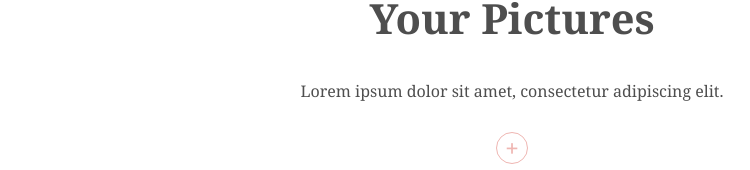
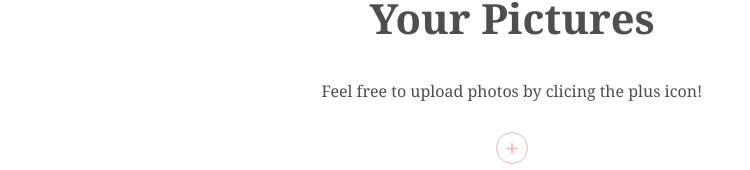
Before and after one commit to ProMehedi/react-firegram, a React (Create React App) app: page / in a window 1280 px wide. Shown: the part 110-280 px from the top of the page, without its empty margins (128-878 px from the left). Built offline with nearby package versions, Linux system fonts and the light colour scheme; no server answers; the database is empty.

Commit message:
Fix Issues

```diff
--- a/package.json
+++ b/package.json
@@ -3,7 +3,6 @@
   "version": "0.1.0",
   "private": true,
   "dependencies": {
-    "@react-firebase/firestore": "^0.5.5",
     "@testing-library/jest-dom": "^4.2.4",
     "@testing-library/react": "^9.5.0",
     "@testing-library/user-event": "^7.2.1",
--- a/src/comps/Title.js
+++ b/src/comps/Title.js
@@ -1,13 +1,13 @@
-import React from 'react';
+import React from 'react'
 
 const Title = () => {
   return (
-    <div className="title">
+    <div className='title'>
       <h1>FireGram</h1>
       <h2>Your Pictures</h2>
-      <p>Lorem ipsum dolor sit amet, consectetur adipiscing elit.</p>
+      <p>Feel free to upload photos by clicing the plus icon!</p>
     </div>
   )
 }
 
-export default Title;
+export default Title
--- a/src/comps/UploadForm.js
+++ b/src/comps/UploadForm.js
@@ -16,8 +16,8 @@ const UploadForm = () => {
       setError(null)
     } else {
       setFile(null)
-      setError('Please select an image file (png or jpeg')
-      toast.error(error)
+      setError('Please select an image file (png or jpeg)')
+      toast.error('Please select an image file (png or jpeg)')
     }
   }
 
--- a/src/index.css
+++ b/src/index.css
@@ -56,6 +56,7 @@ label {
   color: var(--primary);
   font-weight: bold;
   font-size: 24px;
+  cursor: pointer;
 }
 label:hover {
   background: var(--primary);
```
Also changed, not shown: 1 other file (tests, documents, lock files or other folders).
